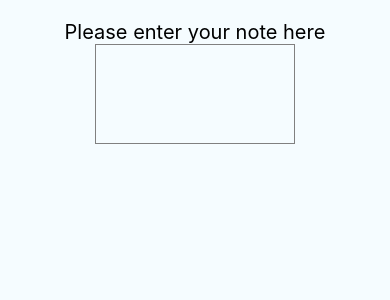
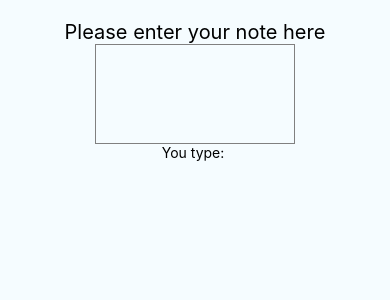
Before and after one commit to CodeAcademyBKK2017/NoteTaker, a React Native app: screen / in a window 390 px wide. Shown: the top 300 px of the page. Built offline with nearby package versions, Linux system fonts and the light colour scheme.

Commit message:
text input

```diff
--- a/App.js
+++ b/App.js
@@ -5,6 +5,7 @@
  */
 
 import React, { Component } from 'react';
+import ShowText from './app/component/showText';
 import {
   Platform,
   StyleSheet,
@@ -21,15 +22,23 @@ const instructions = Platform.select({
 });
 
 export default class App extends Component<{}> {
+  state = {
+    text: ''
+  }
+
+   changeText = (newValue) => {
+     this.setState({text: newValue});
+   }
 
   render() {
-    console.log('hello');
+    console.log(this.state.text);
     return (
       <View style={styles.container}>
         <Text style={styles.welcome}>
           Please enter your note here
         </Text>
-        <TextInput style={styles.instructions} onChangeText={text => console.log(text)}/>
+        <TextInput style={styles.instructions} onChangeText = {this.changeText}/>
+        <ShowText text={this.state.text}/>
       </View>
     );
   }
--- /dev/null
+++ b/app/component/showText.js
@@ -0,0 +1,21 @@
+import React, { Component } from 'react';
+import {
+  Platform,
+  StyleSheet,
+  Text,
+  View,
+  TextInput
+} from 'react-native';
+
+class ShowText extends Component {
+  render() {
+    return (
+
+        <Text>
+          You type: {this.props.text}
+        </Text>
+    );
+  }
+}
+
+export default ShowText;
```
